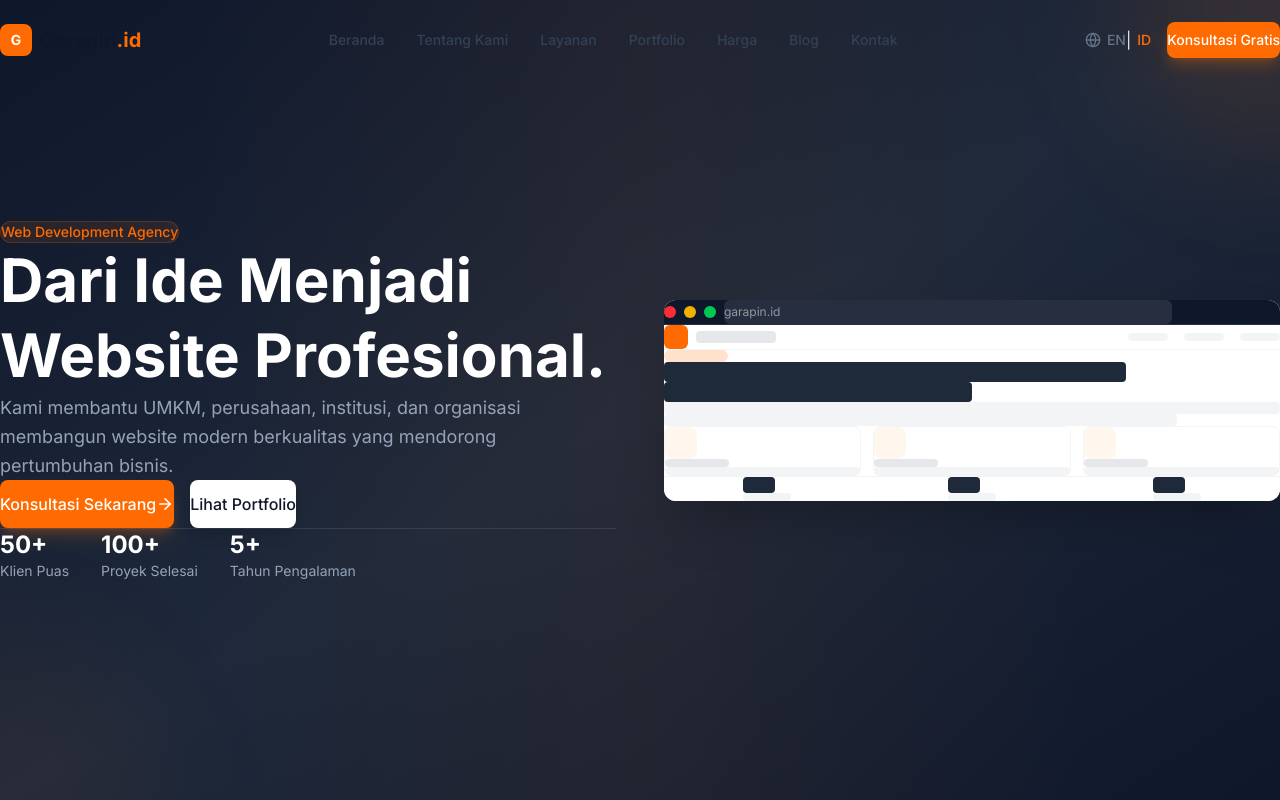
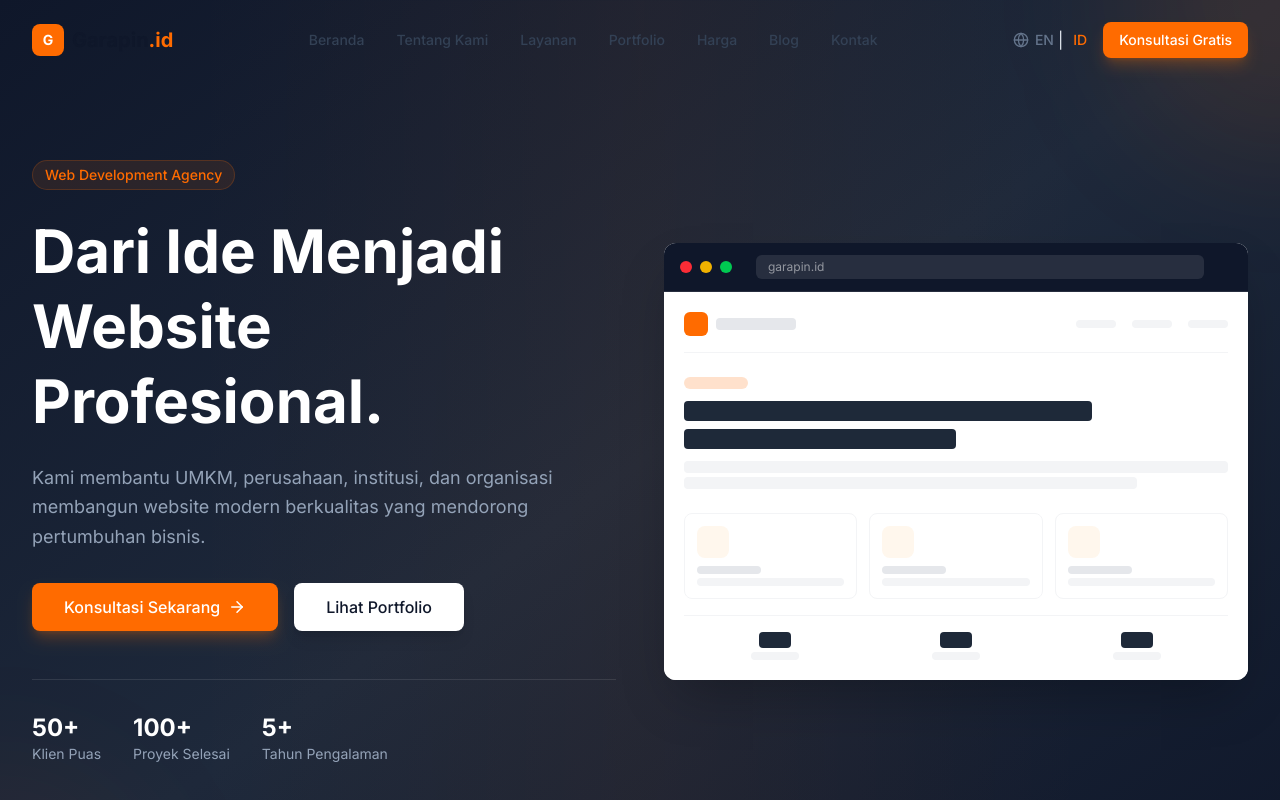
Before and after one commit to shadowroot32/website-garapin, a Next.js app: page /id in a window 1280 px wide. Shown: the top 800 px of the page. Built offline with nearby package versions, Linux system fonts and the light colour scheme.

Commit message:
fix: perbaiki cascade layer CSS reset yang menghapus semua padding/margin Tailwind

```diff
--- a/src/app/globals.css
+++ b/src/app/globals.css
@@ -19,9 +19,14 @@
 }
 
 * {
-  margin: 0;
-  padding: 0;
   box-sizing: border-box;
+}
+
+@layer base {
+  * {
+    margin: 0;
+    padding: 0;
+  }
 }
 
 html {
```
